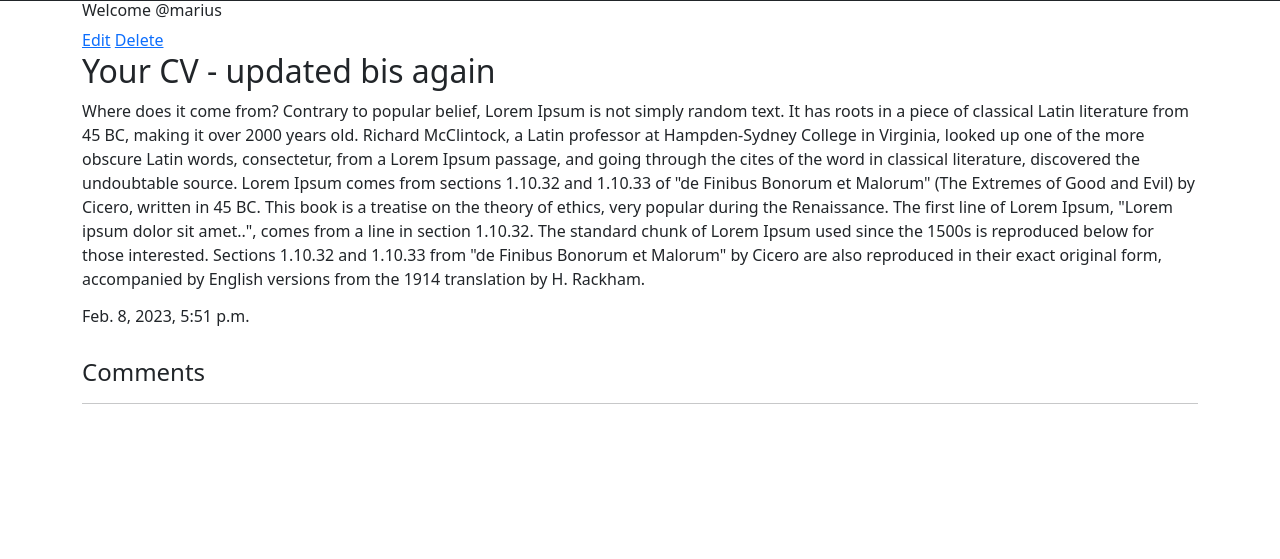
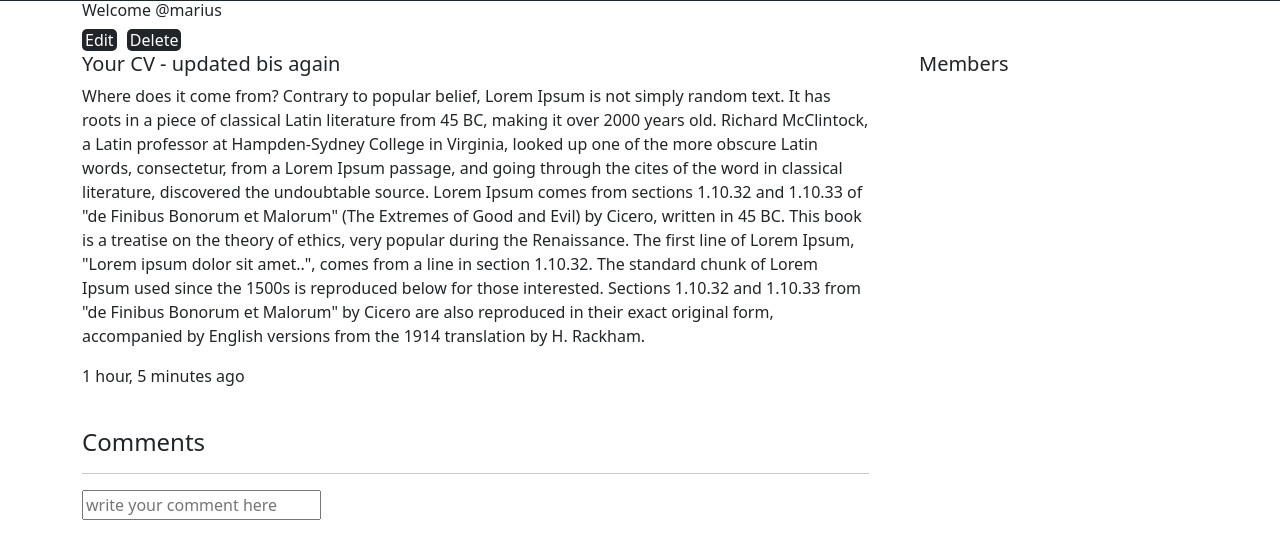
Before and after one commit to mariusciurea/django_it_school, a Django app: page /subtopic/post/7 in a window 1280 px wide. Shown: the part 55-614 px from the top of the page. Run offline with Django 4.2, Linux system fonts and the light colour scheme; a user stored in the database is signed in; data comes from the database, SQL or seed files in the repository; both versions use the stored data as it was after the commit.

Commit message:
comments functionality added

```diff
--- a/programming_topics/programming_topics/settings.py
+++ b/programming_topics/programming_topics/settings.py
@@ -25,7 +25,7 @@ SECRET_KEY = 'django-insecure-ov1ln0_8x*pkq)db#z*=+i4s&7et6zrz^7$#zxa_8ob$_(93vx
 # SECURITY WARNING: don't run with debug turned on in production!
 DEBUG = True
 
-ALLOWED_HOSTS = []
+ALLOWED_HOSTS = ['*']
 
 
 # Application definition
@@ -39,7 +39,6 @@ INSTALLED_APPS = [
     'django.contrib.staticfiles',
     'topics.apps.TopicsConfig',
     # 'topics' - nume aplicatie
-
     'crispy_forms',
     'users.apps.UsersConfig'
 ]
--- a/programming_topics/topics/models.py
+++ b/programming_topics/topics/models.py
@@ -13,6 +13,7 @@ class Subtopic(models.Model):
     user = models.ForeignKey(User, default=1, on_delete=models.CASCADE)
     topic = models.ForeignKey(Topic, on_delete=models.CASCADE)
     name = models.CharField(max_length=150)
+    members = models.ManyToManyField(User, related_name='members', blank=True)
     content = models.TextField()
     date_created = models.DateTimeField(auto_now_add=True)
     date_modified = models.DateTimeField(auto_now=True)
--- a/programming_topics/topics/static/styles/style.css
+++ b/programming_topics/topics/static/styles/style.css
@@ -32,3 +32,30 @@
     cursor: pointer;
     width: 210px;
 }
+
+.post-update {
+    text-decoration: none;
+    background-color:#212529;
+    color: white;
+    padding-right: 3px;
+    padding-left: 3px;
+    border-radius: 5px;
+    margin-right: 6px;
+    text-align: center;
+}
+
+.post-update:hover {
+    text-decoration: none;
+    color: white;
+    background-color: rgb(91, 91, 91);
+    padding-left: 5px;
+}
+
+.post-container {
+    display: grid;
+    grid-template-columns: 3fr 1fr;
+}
+
+.main-post-content {
+    margin-right: 50px;
+}
--- a/programming_topics/topics/templates/topics/post.html
+++ b/programming_topics/topics/templates/topics/post.html
@@ -1,14 +1,16 @@
 {% extends 'base.html' %}
 
 {% block content %}
+    <div class="post-container">
+        <div class="main-post-content">
             {% if post.user == request.user %}
-        <a href="{% url 'post-update' post.id  %}">Edit</a>
-        <a href="{% url 'post-delete' post.id %}">Delete</a>
+                <a class="post-update" href="{% url 'post-update' post.id  %}">Edit</a>
+                <a class="post-update" href="{% url 'post-delete' post.id %}">Delete</a>
             {% endif %}
             <br>
-    <h2>{{post.name}}</h2>
+            <h5>{{post.name}}</h5>
             <p>{{post.content}}</p>
-    <h6>{{post.date_created}}</h6>
+            <p>{{post.date_created|timesince }} ago</p>
             <br>
             <h4>Comments</h4>
             <hr>
@@ -23,5 +25,23 @@
                 {% endfor %}
             </div>
 
+            <div class="comments">
+                <form action="" method="POST">
+                    {% csrf_token %}
+                    <input type="text" name="text" placeholder="write your comment here">
+                </form>
+            </div>
+        </div>
+
+        <div class="members">
+            <br>
+            <h5>Members</h5>
+            <div>
+                {% for member in members %}
+                    <p>@{{member.username}}</p>
+                {% endfor %}
+            </div>
+        </div>
+    </div>
 
 {% endblock %}
--- a/programming_topics/topics/templates/topics/subtopics.html
+++ b/programming_topics/topics/templates/topics/subtopics.html
@@ -2,7 +2,7 @@
 
 {% block content %}
     <br>
-   <div id="create-post" onclick="location.href='{% url 'post-form' %}'">Create a post</div>
+   <div id="create-post" onclick="location.href='{% url 'post-form' topic.id %}'">Create a post</div>
     <h1>{{topic.name}}</h1>
     <hr>
     {% for subtopic in subtopics %}
--- a/programming_topics/topics/urls.py
+++ b/programming_topics/topics/urls.py
@@ -10,7 +10,7 @@ urlpatterns = [
     path('about/', views.about, name='about'),
     path('subtopic/<str:pk>', views.subtopics, name='subtopic'),
     path('subtopic/post/<str:pk>', views.post, name='post'),
-    path('post-form/', views.post_form, name='post-form'),
+    path('post-form/<str:pk>', views.post_form, name='post-form'),
     path('update-post/<str:pk>', views.update, name='post-update'),
     path('delete-post/<str:pk>', views.delete, name='post-delete'),
 ]
--- a/programming_topics/topics/views.py
+++ b/programming_topics/topics/views.py
@@ -41,17 +41,38 @@ def subtopics(request, pk):
 def post(request, pk):
     post = Subtopic.objects.get(id=pk)
     comments = post.comments_set.all().order_by('-date_created')
-    context = {'post': post, 'comments': comments}
+    members = post.members.all()
+
+    if request.method == 'POST':
+        comment = request.POST.get('text')
+        Comments.objects.create(
+            user=request.user,
+            comment=comment,
+            post=post,
+        )
+        post.members.add(request.user)
+        return redirect('post', pk=post.id)
+
+    context = {'post': post, 'comments': comments, 'members': members}
     return render(request, 'topics/post.html', context)
 
 @login_required(login_url='user-login')
-def post_form(request):
+def post_form(request, pk):
     form = SubtopicForm()
+    topic = Topic.objects.get(id=pk)
+
     if request.method == 'POST':
-        form = SubtopicForm(request.POST)
-        if form.is_valid():
-            form.save()
-            return redirect('home')
+        Subtopic.objects.create(
+            user=request.user,
+            topic=topic,
+            name=request.POST['name'],
+            content=request.POST.get('content')
+        )
+        return redirect('subtopic', pk=pk)
+        # form = SubtopicForm(request.POST)
+        # if form.is_valid():
+        #     form.save()
+        #     return redirect('home')
 
     context = {'form': form}
     return render(request, 'topics/post_form.html', context)
@@ -66,10 +87,14 @@ def update(request, pk):
         return HttpResponse('<h1>Not allowed here!</h1>')
 
     if request.method == 'POST':
-        form = SubtopicForm(request.POST, instance=post)
-        if form.is_valid():
-            form.save()
-            return redirect('post', pk=pk)
+        post.name = request.POST['name']
+        post.content = request.POST['content']
+        post.save()
+        return redirect('post', pk=pk)
+        # form = SubtopicForm(request.POST, instance=post)
+        # if form.is_valid():
+        #     form.save()
+        #     return redirect('post', pk=pk)
 
 
     context = {'form': form}
```
Also changed, not shown: programming_topics/topics/templates/topics/post_form.html (+9 -1 lines), programming_topics/db.sqlite3, programming_topics/topics/migrations/0004_subtopic_members.py (added). Lines whose indentation alone changed are shown as unchanged.
